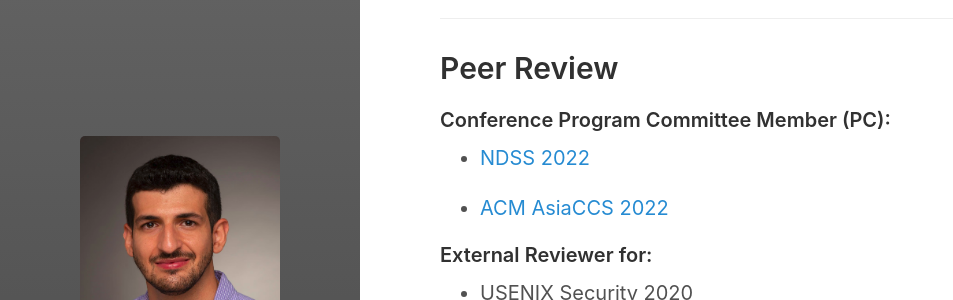
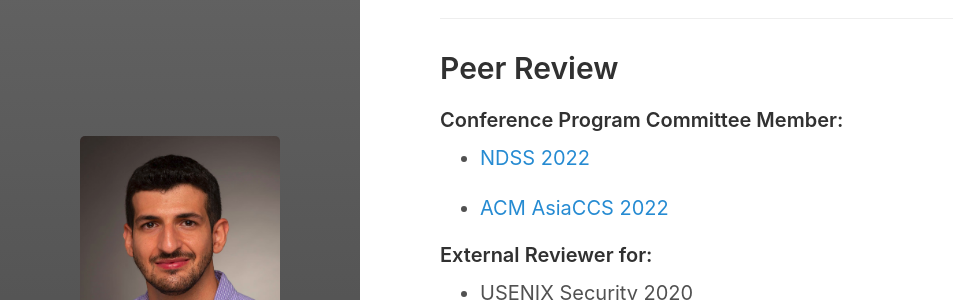
Before and after one commit to ivanolive/ivanolive.github.io, a Jekyll site: the page built from service.md, in a window 1280 px wide. Shown: the part 152-452 px from the top of the page, without its empty margins (0-953 px from the left). Built offline with Jekyll 4.4.1, drawn with Linux system fonts in a browser that asks for light colours.

```diff
--- a/service.md
+++ b/service.md
@@ -10,7 +10,7 @@ ___
 
 ## Peer Review
 
-#### Conference Program Committee Member (PC):
+#### Conference Program Committee Member:
 
 - [NDSS 2022](https://www.ndss-symposium.org/ndss2022/)
 
```
